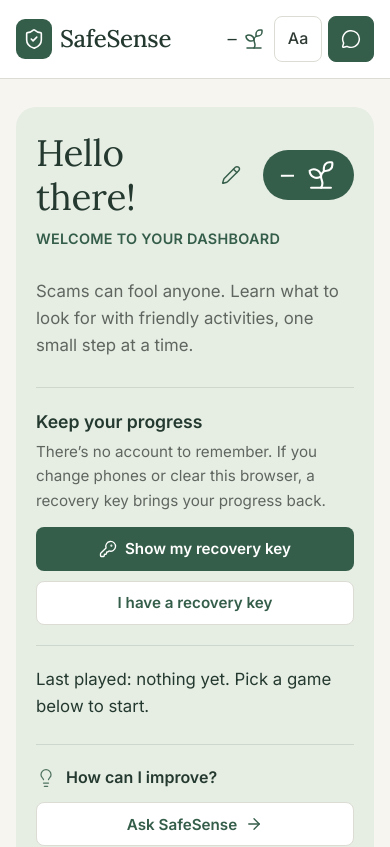
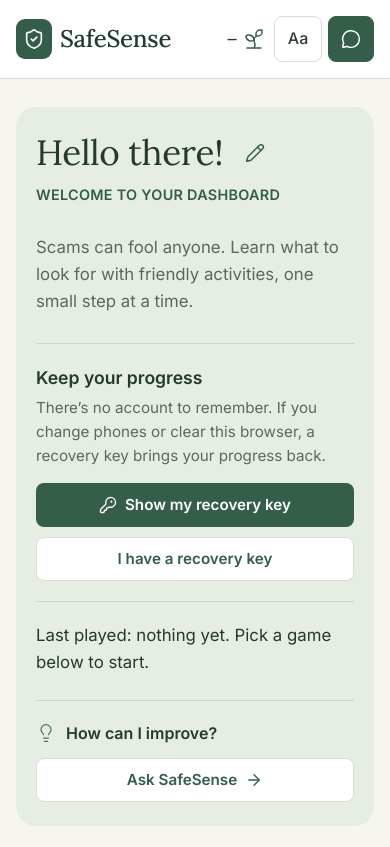
Before and after one commit to diejor/hackathon, a React (Vite) app in the folder safesense/: page / in a window 390 px wide. Shown: the top 847 px of the page. Built offline with nearby package versions, Linux system fonts and the light colour scheme; no server answers.

Commit message:
SafeSense: greeting fits on one line on small phones (header already shows points)
Co-Authored-By: Claude Opus 5.5 <noreply@anthropic.com>

```diff
--- a/safesense/src/index.css
+++ b/safesense/src/index.css
@@ -2498,3 +2498,14 @@ a.points-badge:hover {
     border-radius: 0;
   }
 }
+
+/* Small phones: the header already shows the points, so drop the duplicate badge and let the greeting fit
+   on one line ("Hello there!" wrapped into two big lines at 360-390px). */
+@media (max-width: 480px) {
+  .dash-greeting .points-badge {
+    display: none;
+  }
+  .dash-title {
+    font-size: clamp(1.9rem, 9vw, 2.3rem);
+  }
+}
```
